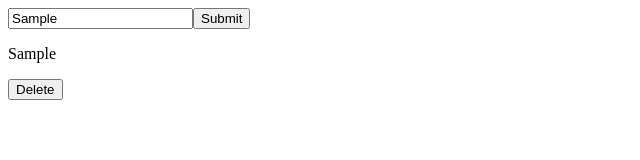
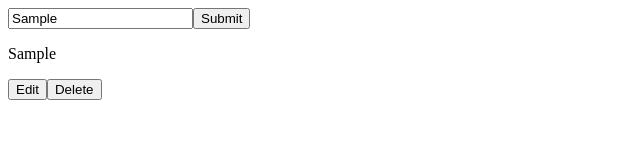
Before and after one commit to EricTGoto/Tasky, a React (Create React App) app: page / in a window 1280 px wide. Both pictures are taken after typing "Sample" into the empty fields and a click on the button "Submit". Shown: the top 160 px of the page, without its empty margins (0-640 px from the left). Built offline with nearby package versions, Linux system fonts and the light colour scheme.

Commit message:
added functionality to edit note

```diff
--- a/src/components/Overview.js
+++ b/src/components/Overview.js
@@ -1,14 +1,29 @@
 import React from 'react';
 
 function Overview({ tasks, deleteFunction }) {
-	const taskList = tasks.map((task) => {
-		return (
-  		<div key={task.taskID}>
-    		<p>{task.taskText}</p>
-    		<button id={task.taskID} onClick={deleteFunction}>Delete</button>
-    	</div>
-  	)}
-	);
+  function handleEdit(e) {
+    // if contenteditable is true then turn it off and vice versa
+    const { target } = e;
+    const pElement = target.previousSibling;
+    const isEditable = pElement.getAttribute('contenteditable'); // string
+    console.log(typeof isEditable);
+
+    if (isEditable === 'true') {
+      pElement.setAttribute('contenteditable', 'false');
+    } else {
+      pElement.setAttribute('contenteditable', 'true');
+    }
+  }
+
+  const taskList = tasks.map((task) => {
+    return (
+      <div key={task.taskID} className="task">
+        <p contentEditable="true">{task.taskText}</p>
+        <button type="button" onClick={handleEdit}>Edit</button>
+        <button type="button" id={task.taskID} onClick={deleteFunction}>Delete</button>
+      </div>
+    );
+  });
   return (
     <div>
       {taskList}
```
